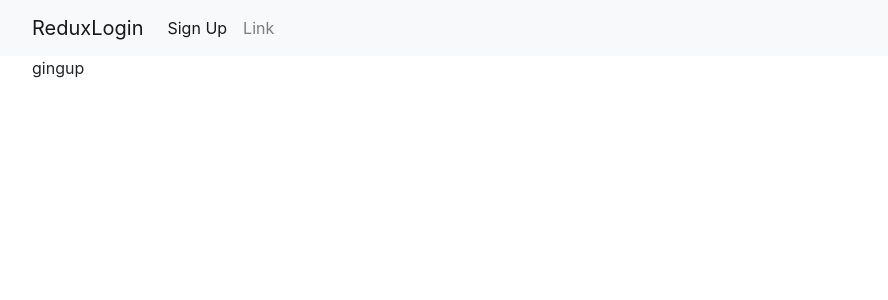
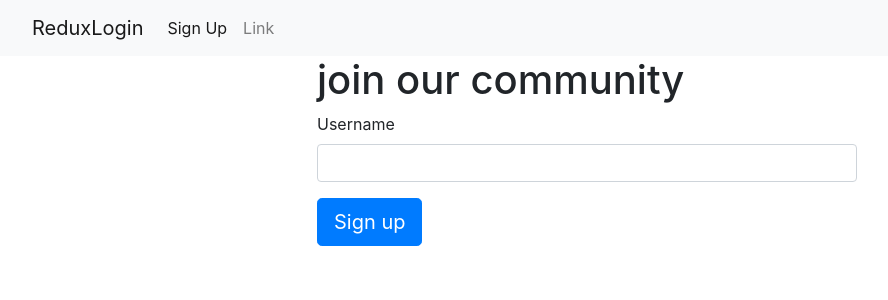
Before and after one commit to JSjump/login, a React (Create React App) app: page /signup in a window 1280 px wide. Shown: the top 300 px of the page, without its empty margins (53-941 px from the left). Built offline with nearby package versions, Linux system fonts and the light colour scheme.

Commit message:
提交静态页面搭建

```diff
--- a/src/components/SignUp.js
+++ /dev/null
@@ -1,12 +0,0 @@
-import React,{Component} from 'react';
-
-class SignUp extends Component{
-    render() {
-        return (
-            <div>
-                gingup
-            </div>
-        );
-    }
-}
-export default SignUp;
--- /dev/null
+++ b/src/components/signup/SignUpForm.js
@@ -0,0 +1,26 @@
+import React ,{ Component } from 'react';
+class SignUpForm extends Component{
+    constructor(props){
+        super(props)
+    }
+    render() {
+        return (
+            <form>
+                <h1>join our community</h1>
+                <div className="form-group">
+                    <label className="control-label">Username</label>
+                    <input
+                        type="text"
+                    name="username"
+                    className="form-control"/>
+                </div>
+                <div className="form-group">
+                    <button className="btn btn-primary btn-lg">
+                        Sign up
+                    </button>
+                </div>
+            </form>
+        );
+    }
+}
+export default SignUpForm;
--- /dev/null
+++ b/src/components/signup/SignUpPage.js
@@ -0,0 +1,19 @@
+import React,{Component} from 'react';
+// import SignUpForm  from './SignUpForm';
+import SignUpForm from './SignUpForm';
+class SignUpPage extends Component{
+    render() {
+        return (
+            <div>
+                <div className="row">
+                    <div className="col-md-3"></div>
+                    <div className="col-md-6">
+                        <SignUpForm></SignUpForm>
+                    </div>
+                    <div className="col-md-3"></div>
+                </div>
+            </div>
+        );
+    }
+}
+export default SignUpPage;
--- a/src/routers.js
+++ b/src/routers.js
@@ -1,10 +1,10 @@
 import React from 'react';
 import { Route } from 'react-router-dom';
 import App from './components/App';
-import SignUp from './components/SignUp';
+import SignUpPage from './components/signup/SignUpPage';
 export default (
     <div>
         <Route exact path="/" component={ App }></Route>
-        <Route path="/signup" component={ SignUp }></Route>
+        <Route path="/signup" component={ SignUpPage }></Route>
     </div>
 )
```
